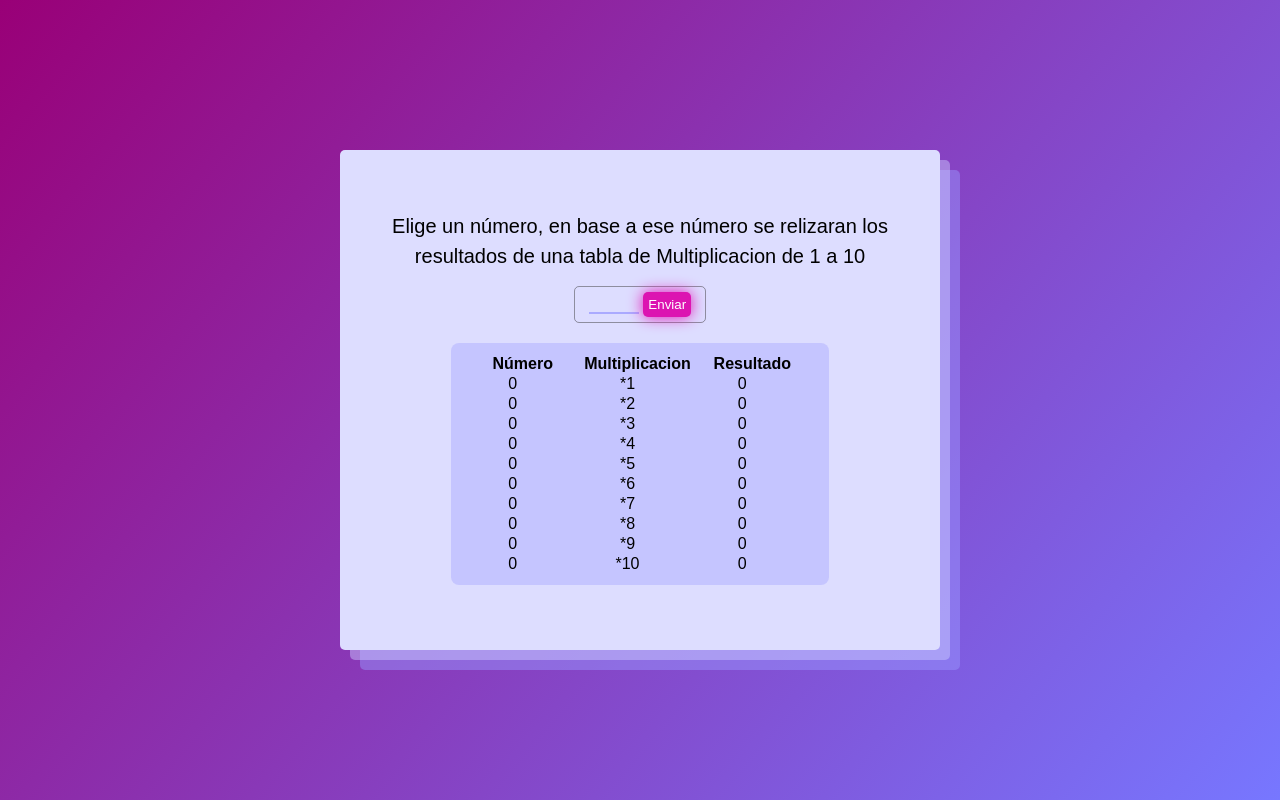
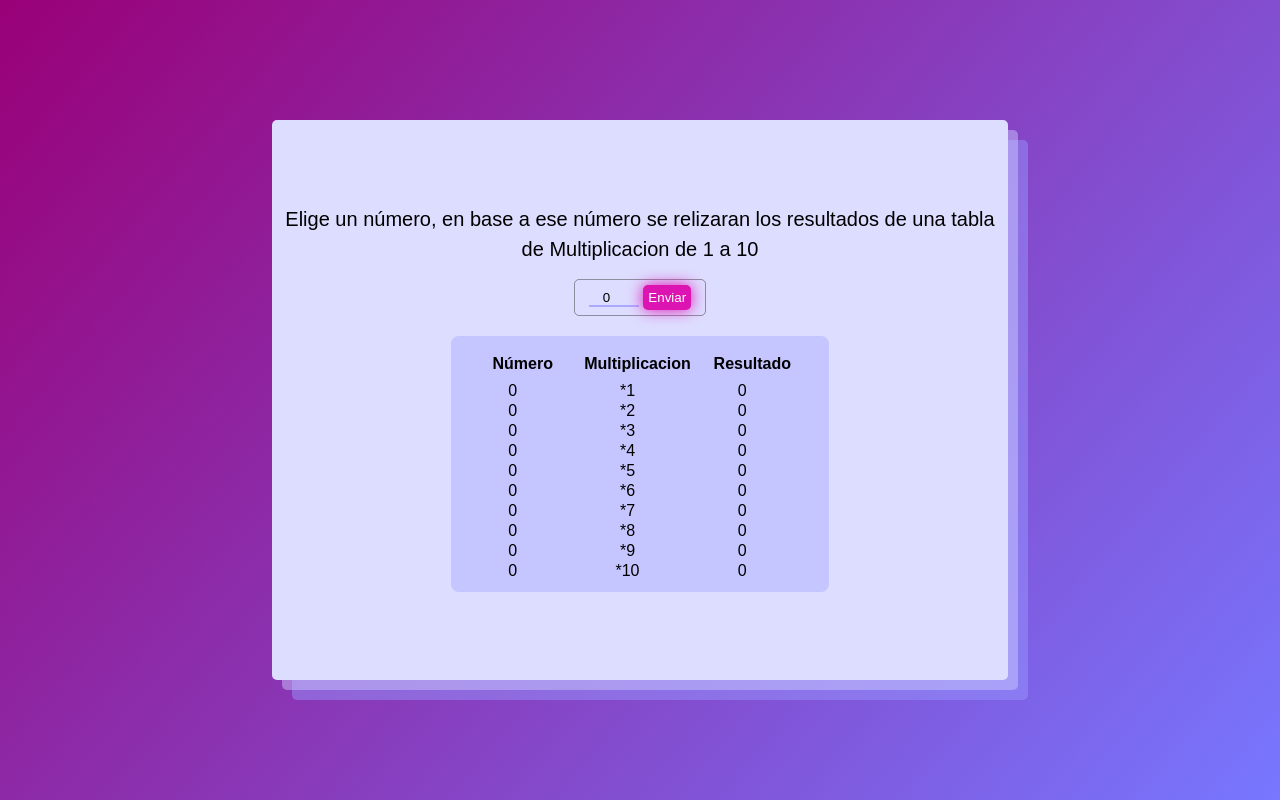
Before and after one commit to zaratejoselin594/Tabla-de-Multiplicacion, a plain HTML site: page index.html in a window 1280 px wide. Drawn offline with Linux system fonts and the light colour scheme; a web font is replaced by a local one.

Commit message:
tabla de multiplicar

```diff
--- a/estilo.css
+++ b/estilo.css
@@ -14,8 +14,8 @@
   text-align: center;
 }
 .contenido{
-  width: 600px;
-  height: 500px;
+  width: 46rem;
+  height: 35rem;
   background-color: #ddf;
   border-radius: 5px;
   box-shadow: 10px 10px 0px #ccf7, 20px 20px 0px #99f7;
@@ -73,4 +73,5 @@ td{
 }
 th{
   padding-left: 20px;
+  line-height: 2;
 }
--- a/main.js
+++ b/main.js
@@ -3,13 +3,12 @@ let res = document.querySelectorAll(".resultado")
 const btn = document.querySelector(".boton");
 const inp = document.querySelector(".input");
 
+//Le damos un valor por defecto para prevenir que se calcule sin contener valor el input
+inp.value = 0;
+
 //Abrimos escucha al evento click
 btn.addEventListener("click",(e) => {
   e.preventDefault();
-  //detectamos que contenga numero el input
-  if (inp.value.length == 0) {
-    alert("Selecciona un número...");
-  } else {
   // Hacemos que todos los p contengan el numero ingresado
   num.forEach(n => {
     n.textContent = inp.value; //mostramos el resultado
@@ -24,5 +23,5 @@ btn.addEventListener("click",(e) => {
     let result = inp.value * mult;
     r.textContent = result;  //mostramos el resultado
   });
-  }
+
 })
```
Also changed, not shown: index.html (+1 -1 lines). Lines whose indentation alone changed are shown as unchanged.
